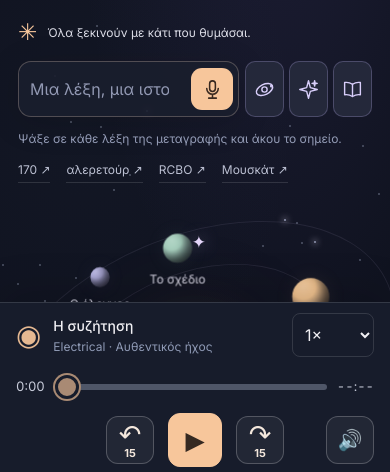
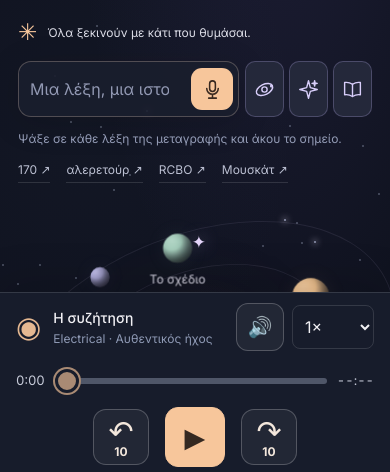
Before and after one commit to ArisConstantinou/voice, a website: page site/index.html in a window 390 px wide. Shown: the part 367-839 px from the top of the page. Drawn offline with Linux system fonts and the light colour scheme.

Commit message:
Restore ten-second mobile skips and center controls

```diff
--- a/site/app.js
+++ b/site/app.js
@@ -127,8 +127,8 @@ $('#player-toggle').addEventListener('click',async()=>{
   if(!audio.paused){audio.pause();return;}
   try{await audio.play();}catch{toast('Δεν ήταν δυνατή η αναπαραγωγή. Έλεγξε τη σύνδεση.');}
 });
-$('#player-back').addEventListener('click',()=>{audio.currentTime=Math.max(0,audio.currentTime-15);});
-$('#player-forward').addEventListener('click',()=>{const end=Number.isFinite(audio.duration)?audio.duration:audio.currentTime+15;audio.currentTime=Math.min(end,audio.currentTime+15);});
+$('#player-back').addEventListener('click',()=>{audio.currentTime=Math.max(0,audio.currentTime-10);});
+$('#player-forward').addEventListener('click',()=>{const end=Number.isFinite(audio.duration)?audio.duration:audio.currentTime+10;audio.currentTime=Math.min(end,audio.currentTime+10);});
 $('#player-mute').addEventListener('click',()=>{audio.muted=!audio.muted;});
 $('#player-seek').addEventListener('input',e=>{const position=Number(e.target.value);$('#player-current').textContent=time(position);e.target.setAttribute('aria-valuetext',time(position));e.target.style.setProperty('--seek-progress',`${100*position/Number(e.target.max)}%`);});
 $('#player-seek').addEventListener('change',e=>{audio.currentTime=Number(e.target.value);syncMobilePlayer();});
--- a/site/index.html
+++ b/site/index.html
@@ -88,13 +88,13 @@
         <span id="player-duration">--:--</span>
       </div>
       <div class="mobile-player-actions">
-        <button id="player-back" type="button" aria-label="Πίσω 15 δευτερόλεπτα">↶<small>15</small></button>
+        <button id="player-back" type="button" aria-label="Πίσω 10 δευτερόλεπτα">↶<small>10</small></button>
         <button id="player-toggle" type="button" aria-label="Αναπαραγωγή" aria-pressed="false">▶</button>
-        <button id="player-forward" type="button" aria-label="Μπροστά 15 δευτερόλεπτα">↷<small>15</small></button>
-        <button id="player-mute" type="button" aria-label="Σίγαση" aria-pressed="false">🔊</button>
+        <button id="player-forward" type="button" aria-label="Μπροστά 10 δευτερόλεπτα">↷<small>10</small></button>
       </div>
     </div>
     <label class="speed-label"><span class="sr-only">Ταχύτητα αναπαραγωγής</span><select id="speed"><option value="0.75">0.75×</option><option value="1" selected>1×</option><option value="1.25">1.25×</option><option value="1.5">1.5×</option><option value="2">2×</option></select></label>
+    <button id="player-mute" type="button" aria-label="Σίγαση" aria-pressed="false">🔊</button>
     <button id="stop-excerpt" class="quiet-button" hidden>Ολόκληρος ήχος</button>
   </aside>
   <section id="reader" class="reader-panel" aria-labelledby="reader-title" hidden><div class="reader-head"><span class="eyebrow" id="reader-kind"></span><button id="close-reader" class="icon-button" aria-label="Κλείσιμο ανάλυσης">×</button></div><div id="reader-content"></div><button id="close-reader-bottom" class="outline-button reader-close-bottom">Κλείσιμο ανάλυσης ↑</button></section>
--- a/site/style.css
+++ b/site/style.css
@@ -61,6 +61,7 @@ html{scroll-padding-top:90px}
 .search-area.docked{top:var(--visual-top-gap,0px);background:#111624;backdrop-filter:none}
 .audio-dock{bottom:var(--visual-bottom-gap,0px);background:#171c2b;backdrop-filter:none}
 .mobile-player{display:none}
+#player-mute{display:none}
 .memory-card .card-bottom{display:grid;grid-template-columns:minmax(0,1fr) auto;align-items:center;gap:10px}
 .memory-card .card-bottom .story-play{display:flex;align-items:center;justify-content:center;gap:9px;min-height:48px;padding:9px 14px;border:1px solid #f7c69b;border-radius:11px;background:#f7c69b;color:#352921;font-size:15px;font-weight:650;line-height:1.3}
 .memory-card .story-play:hover{background:#ffdab6}
@@ -70,14 +71,15 @@ html{scroll-padding-top:90px}
 .memory-card .story-read:hover{background:#d5b9f31a}
 @media(max-width:760px){
   body{padding-bottom:250px}
-  .audio-dock{display:grid;grid-template-columns:minmax(0,1fr) auto;gap:8px 10px;padding:10px 16px;min-height:0}
-  .audio-identity{grid-column:1;max-width:none;min-width:0}
+  .audio-dock{display:grid;grid-template-columns:minmax(0,1fr) auto auto;gap:8px;padding:10px 16px;min-height:0}
+  .audio-identity{grid-column:1;grid-row:1;max-width:none;min-width:0}
   .audio-identity strong{max-width:none;font-size:14px}
-  .audio-identity span:not(.record-icon){font-size:12px}
-  .speed-label{grid-column:2;order:0}
+  .audio-identity span:not(.record-icon){font-size:12px;white-space:nowrap;overflow:hidden;text-overflow:ellipsis}
+  .speed-label{grid-column:3;grid-row:1;order:0}
   .speed-label select{min-width:64px;min-height:44px;padding:8px;font-size:16px}
+  .audio-dock #player-mute{grid-column:2;grid-row:1;display:grid;place-items:center;width:48px;height:48px;border:1px solid #ffffff38;border-radius:12px;background:#ffffff0d;color:#f3e7dc;font-size:20px;line-height:1;order:0}
   .audio-dock #audio{display:none}
-  .mobile-player{grid-column:1/-1;display:flex;flex-direction:column;gap:4px;min-width:0;order:1}
+  .mobile-player{grid-column:1/-1;grid-row:2;display:flex;flex-direction:column;gap:4px;min-width:0;order:1}
   .mobile-player-timeline{display:grid;grid-template-columns:auto minmax(0,1fr) auto;align-items:center;gap:10px;min-height:44px;color:#c8ccda;font-size:13px;font-variant-numeric:tabular-nums}
   #player-seek{width:100%;height:44px;min-width:0;margin:0;appearance:none;-webkit-appearance:none;background:transparent;touch-action:none}
   #player-seek::-webkit-slider-runnable-track{height:6px;border-radius:6px;background:linear-gradient(to right,#f7c69b var(--seek-progress,0%),#6e7589 0)}
@@ -85,12 +87,11 @@ html{scroll-padding-top:90px}
   #player-seek::-moz-range-track{height:6px;border-radius:6px;background:linear-gradient(to right,#f7c69b var(--seek-progress,0%),#6e7589 0)}
   #player-seek::-moz-range-thumb{width:24px;height:24px;border:3px solid #171c2b;border-radius:50%;background:#f7c69b}
   #player-seek:disabled{opacity:.65}
-  .mobile-player-actions{position:relative;display:flex;align-items:center;justify-content:center;gap:14px}
-  .mobile-player-actions button{display:grid;place-items:center;align-content:center;width:48px;height:48px;border:1px solid #ffffff38;border-radius:12px;background:#ffffff0d;color:#f3e7dc;font-size:27px;line-height:1}
-  .mobile-player-actions button small{font-size:11px;font-weight:700;line-height:1}
-  .mobile-player-actions #player-toggle{width:54px;height:54px;border-color:#f7c69b;background:#f7c69b;color:#352921;font-size:25px}
-  .mobile-player-actions #player-mute{position:absolute;right:0;font-size:20px}
-  .audio-dock #stop-excerpt{grid-column:1/-1;min-height:44px;padding:8px 12px;border:1px solid #ffffff38;border-radius:10px;font-size:14px;order:2}
+  .mobile-player-actions{display:flex;align-items:center;justify-content:center;gap:16px}
+  .mobile-player-actions button{display:grid;place-items:center;align-content:center;width:56px;height:56px;border:1px solid #ffffff38;border-radius:13px;background:#ffffff0d;color:#f3e7dc;font-size:30px;line-height:1}
+  .mobile-player-actions button small{font-size:12px;font-weight:700;line-height:1}
+  .mobile-player-actions #player-toggle{width:60px;height:60px;border-color:#f7c69b;background:#f7c69b;color:#352921;font-size:27px}
+  .audio-dock #stop-excerpt{grid-column:1/-1;grid-row:3;min-height:44px;padding:8px 12px;border:1px solid #ffffff38;border-radius:10px;font-size:14px;order:2}
   .memory-card .card-bottom{grid-template-columns:1fr}
   .memory-card .story-read{justify-self:end}
   .toast{bottom:205px}
```
Also changed, not shown: scripts/mobile-viewport-qa.cjs (+9 -3 lines), README.md.
